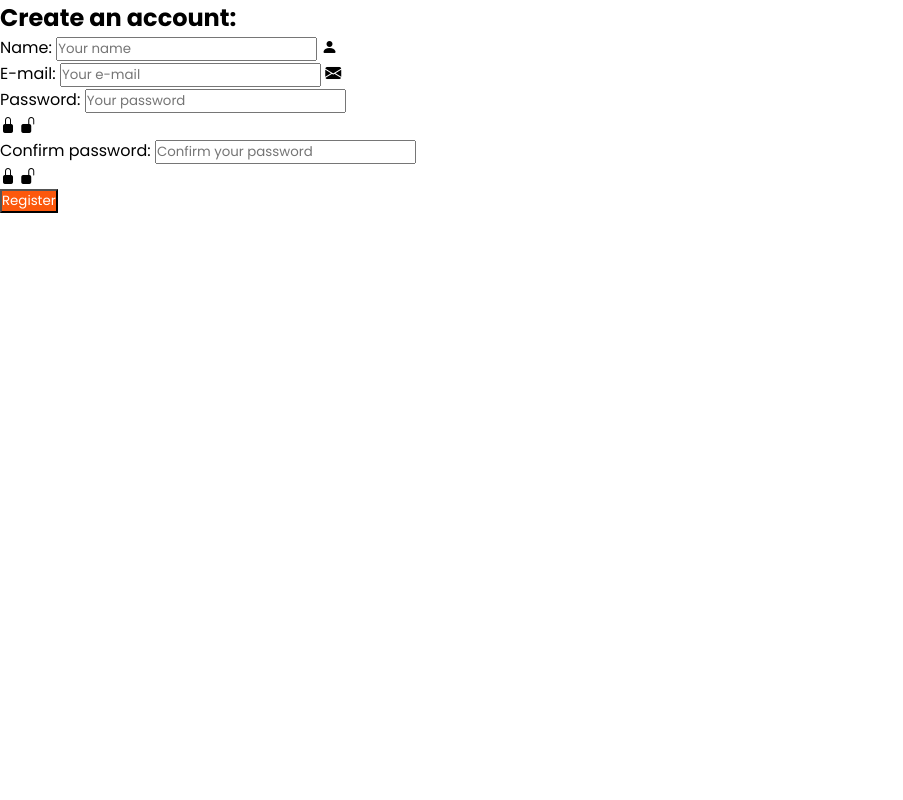
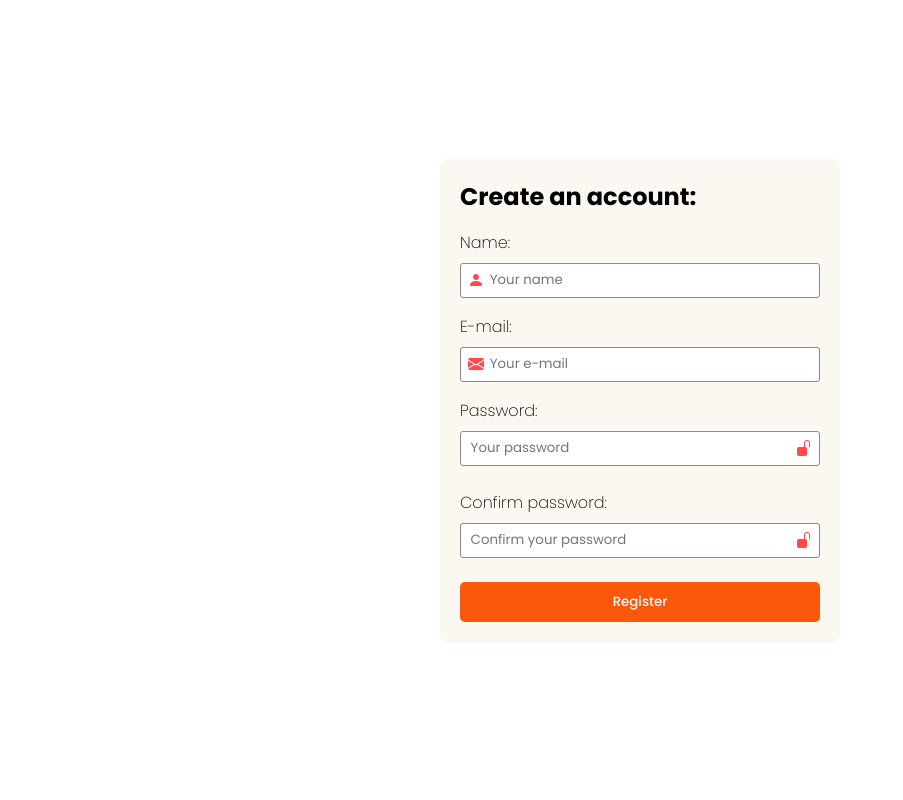
Before and after one commit to adrjmiranda/site-recipes-of-the-day, a PHP site: page /register.php in a window 1280 px wide. Shown: the whole page, without its empty margins (0-903 px from the left). Run offline with PHP 8.4, Linux system fonts and the light colour scheme.

Commit message:
chore: add style to user register page.

```diff
--- a/src/css/styles.css
+++ b/src/css/styles.css
@@ -661,6 +661,79 @@ a {
 	font-style: italic;
 }
 
+/* register and login form */
+
+#form-container {
+	display: flex;
+	justify-content: center;
+	align-items: center;
+	height: 100vh;
+}
+
+#register-form {
+	display: flex;
+	flex-direction: column;
+	gap: 1rem;
+	background-color: var(--bg-primary-color);
+	border-radius: 8px;
+	padding: 20px;
+	width: 400px;
+}
+
+.input-field {
+	display: flex;
+	flex-direction: column;
+	gap: 0.5rem;
+	position: relative;
+}
+
+.input-field label {
+	font-size: 1rem;
+	font-weight: 200;
+}
+
+.input-field input {
+	height: 35px;
+	padding-left: 1.8rem;
+	outline: none;
+	border: 1px solid var(--text-secundary-color);
+	border-radius: 3px;
+}
+
+.input-field input:focus {
+	border-color: var(--tertiary-color);
+}
+
+.input-field input[type='password'],
+.input-field:nth-child(4) input,
+.input-field:nth-child(5) input {
+	padding-left: 0.6rem;
+}
+
+.input-field .bi {
+	position: absolute;
+	top: 2.4rem;
+	color: var(--tertiary-color);
+}
+
+.bi-person-fill,
+.bi-envelope-fill {
+	left: 0.5rem;
+}
+
+.show-pass .bi {
+	right: 0.5rem;
+	cursor: pointer;
+}
+
+.form-btn {
+	border: none;
+	border-radius: 5px;
+	height: 40px;
+	cursor: pointer;
+	font-weight: 500;
+}
+
 /* footer */
 
 #footer {
@@ -716,3 +789,9 @@ a {
 #reserved-rights span {
 	font-weight: 600;
 }
+
+/* ultils */
+
+.hidden {
+	display: none;
+}
--- a/src/register.php
+++ b/src/register.php
@@ -20,10 +20,12 @@ require_once __DIR__ . '/utils/globals.php';
     rel="stylesheet">
   <!-- bootstrap icons -->
   <link rel="stylesheet" href="https://cdn.jsdelivr.net/npm/bootstrap-icons@1.10.5/font/bootstrap-icons.css">
+  <!-- scripts -->
+  <script src="<?= $BASE_URL ?>js/show-pass.js" defer></script>
 </head>
 
 <body>
-  <div class="container">
+  <div id="form-container">
     <form action="register.php" id="register-form" method="post">
       <h2>Create an account:</h2>
       <div class="input-field">
@@ -39,20 +41,20 @@ require_once __DIR__ . '/utils/globals.php';
       <div class="input-field">
         <label for="password">Password:</label>
         <input type="password" name="password" id="password" placeholder="Your password">
-        <div class="show-pass">
-          <i class="bi bi-lock-fill"></i>
+        <div class="show-pass" id="show-pass">
+          <i class="bi bi-lock-fill hidden"></i>
           <i class="bi bi-unlock-fill"></i>
         </div>
       </div>
       <div class="input-field">
         <label for="confirm_password">Confirm password:</label>
         <input type="password" name="confirm_password" id="confirm_password" placeholder="Confirm your password">
-        <div class="show-pass">
-          <i class="bi bi-lock-fill"></i>
+        <div class="show-pass" id="show-confirm-pass">
+          <i class="bi bi-lock-fill hidden"></i>
           <i class="bi bi-unlock-fill"></i>
         </div>
       </div>
-      <input type="submit" value="Register" class="btn">
+      <button type="submit" class="btn form-btn">Register</button>
     </form>
   </div>
 </body>
```
Also changed, not shown: src/js/show-pass.js (added, +44 -0 lines).
